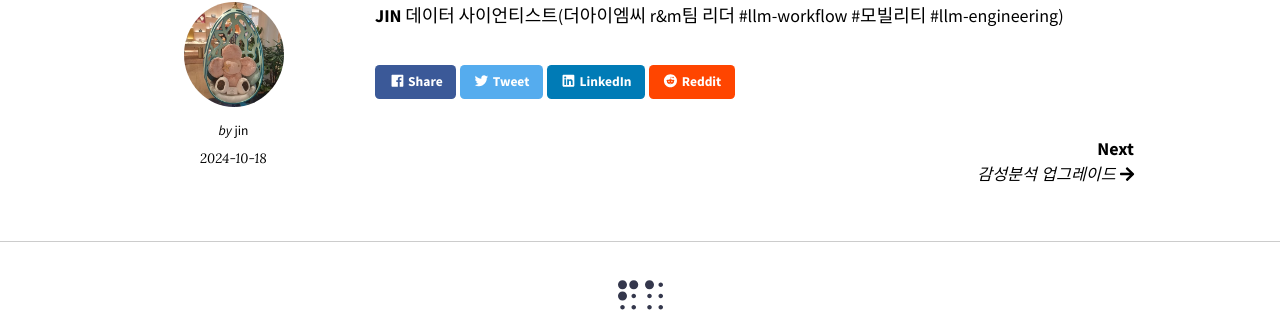
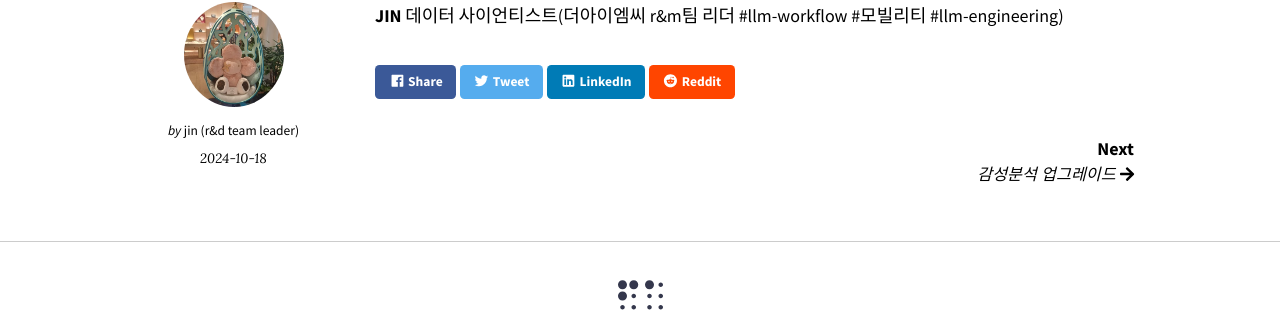
Before and after one commit to hjjson/hjjson.github.io, a Jekyll site: the page built from _posts/2024-10-18-guide-for-blog-write.markdown, in a window 1280 px wide. Shown: the part 302-617 px from the top of the page. Built offline with Jekyll 4.4.1, drawn with Linux system fonts in a browser that asks for light colours; nearby versions of some CDN libraries.

Commit message:
Update 2024-10-18-guide-for-blog-write.markdown

```diff
--- a/_posts/2024-10-18-guide-for-blog-write.markdown
+++ b/_posts/2024-10-18-guide-for-blog-write.markdown
@@ -3,9 +3,8 @@ layout: post
 title:  "더아이엠씨 AI 블로그 작성 간단 설명"
 date:   2024-10-18 10:41:26 +0900
 author:
-  name: jin
+  name: jin (r&d team leader)
   picture: /images/jin/jin_profile.jpg
-  etc: theIMC r&a team leader
-comments: true
+position: team leader
 ---
 **JIN** 데이터 사이언티스트(더아이엠씨 r&m팀 리더 #llm-workflow #모빌리티 #llm-engineering)<br>
```
